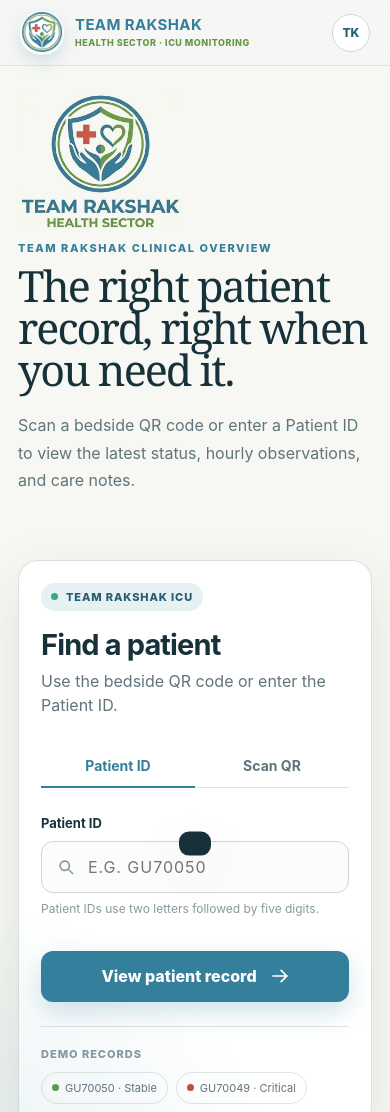
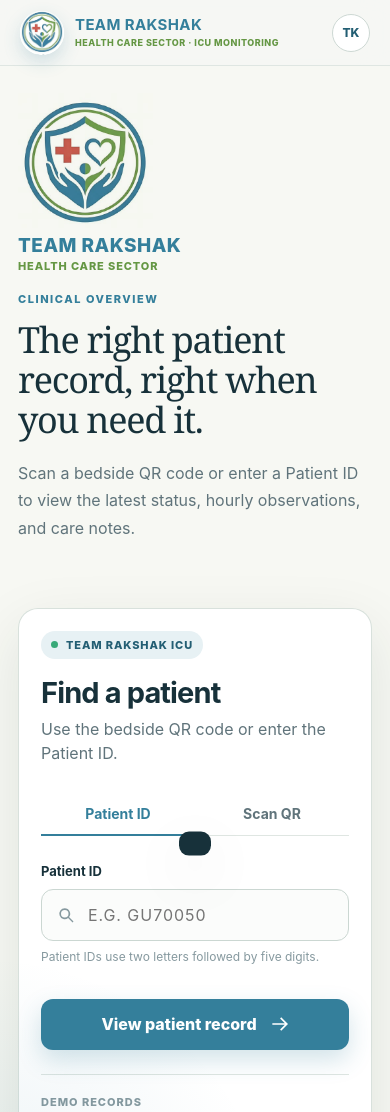
Before and after one commit to xtanishq/medical_data, a website: page public/index.html in a window 390 px wide. Shown: the top 1112 px of the page. Drawn offline with Linux system fonts and the light colour scheme.

Commit message:
Refine heading spacing and healthcare branding

```diff
--- a/public/index.html
+++ b/public/index.html
@@ -8,7 +8,7 @@
       name="description"
       content="Responsive ICU patient monitoring dashboard with QR and manual patient lookup."
     />
-    <title>Team Rakshak Health Sector · ICU Monitoring</title>
+    <title>Team Rakshak Health Care Sector · ICU Monitoring</title>
     <link rel="stylesheet" href="/styles.css" />
     <script src="/app.js" defer></script>
   </head>
@@ -16,10 +16,14 @@
     <a class="skip-link" href="#main-content">Skip to main content</a>
 
     <header class="site-header">
-      <a class="brand" href="/" aria-label="Team Rakshak Health Sector home">
+      <a
+        class="brand"
+        href="/"
+        aria-label="Team Rakshak Health Care Sector home"
+      >
         <span class="brand-mark" aria-hidden="true">
           <img
-            src="/brand/team-rakshak-health-sector.jpeg"
+            src="/brand/team-rakshak-health-care-sector.jpeg"
             alt=""
             width="1280"
             height="714"
@@ -27,7 +31,7 @@
         </span>
         <span
           ><strong>TEAM RAKSHAK</strong
-          ><small>HEALTH SECTOR · ICU MONITORING</small></span
+          ><small>HEALTH CARE SECTOR · ICU MONITORING</small></span
         >
       </a>
 
@@ -50,13 +54,16 @@
         <div class="lookup-intro">
           <div class="hero-brand-lockup">
             <img
-              src="/brand/team-rakshak-health-sector.jpeg"
-              alt="Team Rakshak Health Sector"
+              src="/brand/team-rakshak-health-care-sector.jpeg"
+              alt=""
               width="1280"
               height="714"
             />
           </div>
-          <p class="eyebrow">Team Rakshak clinical overview</p>
+          <p class="hero-brand-name">
+            <strong>TEAM RAKSHAK</strong><span>HEALTH CARE SECTOR</span>
+          </p>
+          <p class="eyebrow">Clinical overview</p>
           <h1 id="lookup-title">
             The right patient record, right when you need it.
           </h1>
--- a/public/styles.css
+++ b/public/styles.css
@@ -188,39 +188,59 @@ button {
   font-weight: 800;
   letter-spacing: 0.14em;
   text-transform: uppercase;
-  margin: 0 0 10px;
+  margin: 0 0 14px;
 }
 .lookup-intro h1 {
-  max-width: 720px;
+  max-width: 650px;
   font-family: Georgia, 'Times New Roman', serif;
-  font-size: clamp(44px, 5.2vw, 76px);
-  line-height: 0.98;
-  letter-spacing: -0.045em;
+  font-size: clamp(38px, 4.3vw, 62px);
+  line-height: 1.08;
+  letter-spacing: -0.035em;
   font-weight: 500;
   margin: 0;
 }
 .hero-brand-lockup {
-  width: 210px;
-  height: 176px;
+  width: 160px;
+  height: 160px;
   position: relative;
   overflow: hidden;
-  margin: -18px 0 10px;
+  margin: -18px 0 8px;
 }
 .hero-brand-lockup img {
   position: absolute;
-  width: 434px;
+  width: 500px;
   height: auto;
   max-width: none;
-  left: -112px;
-  top: -34px;
+  left: -171px;
+  top: -32px;
   mix-blend-mode: multiply;
+}
+.hero-brand-name {
+  margin: 0 0 24px;
+}
+.hero-brand-name strong,
+.hero-brand-name span {
+  display: block;
+  font-weight: 850;
+  line-height: 1.05;
+}
+.hero-brand-name strong {
+  color: #347f9b;
+  font-size: 22px;
+  letter-spacing: 0.025em;
+}
+.hero-brand-name span {
+  color: #659744;
+  font-size: 13px;
+  letter-spacing: 0.08em;
+  margin-top: 5px;
 }
 .intro-copy {
   max-width: 590px;
   color: var(--muted);
   font-size: clamp(16px, 1.5vw, 19px);
   line-height: 1.7;
-  margin: 28px 0 40px;
+  margin: 24px 0 40px;
 }
 .trust-list {
   display: grid;
@@ -1025,7 +1045,7 @@ label {
     gap: 44px;
   }
   .lookup-intro h1 {
-    font-size: 52px;
+    font-size: 46px;
   }
   .trust-list {
     grid-template-columns: 1fr;
@@ -1076,17 +1096,27 @@ label {
     padding: 35px 18px 48px;
   }
   .lookup-intro h1 {
-    font-size: 43px;
+    font-size: 36px;
+    line-height: 1.1;
   }
   .hero-brand-lockup {
-    width: 165px;
-    height: 138px;
+    width: 135px;
+    height: 135px;
     margin-top: -8px;
   }
   .hero-brand-lockup img {
-    width: 341px;
-    left: -88px;
+    width: 422px;
+    left: -144px;
     top: -27px;
+  }
+  .hero-brand-name {
+    margin-bottom: 20px;
+  }
+  .hero-brand-name strong {
+    font-size: 19px;
+  }
+  .hero-brand-name span {
+    font-size: 11px;
   }
   .intro-copy {
     margin: 21px 0 26px;
```
Also changed, not shown: README.md, public/brand/team-rakshak-health-care-sector.jpeg (renamed from public/brand/team-rakshak-health-sector.jpeg).
